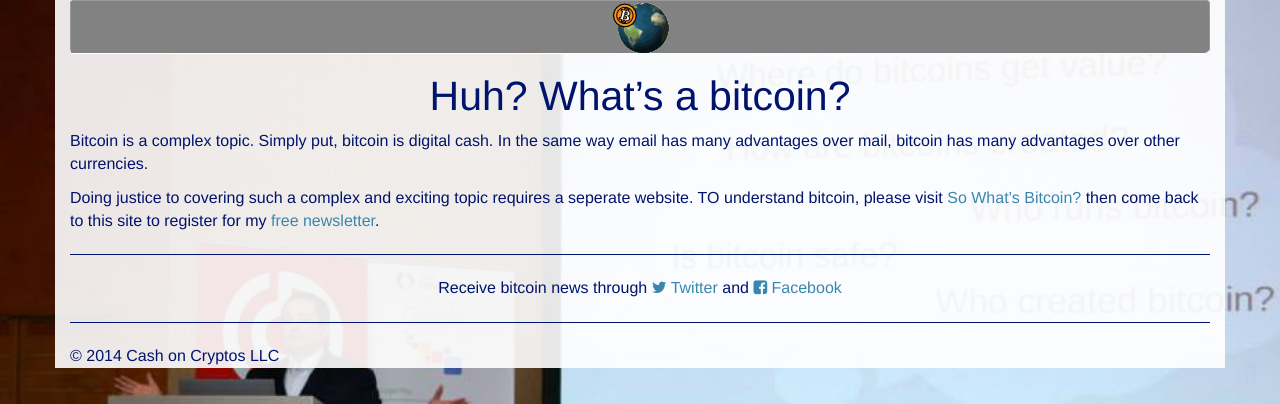
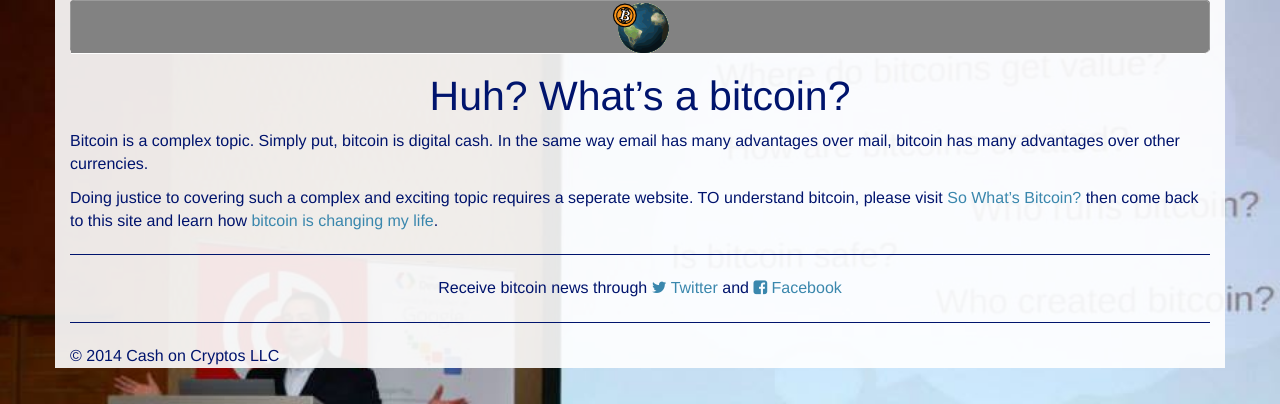
Before and after one commit to davidsilvasmith/cashoncryptos.com, a Jekyll site: the page built from what-is-bitcoin.md, in a window 1280 px wide. Shown: the top 404 px of the page. Built offline with Jekyll 4.4.1, drawn with Linux system fonts in a browser that asks for light colours; nearby versions of some CDN libraries.

Commit message:
updated what is bitcoin text

```diff
--- a/what-is-bitcoin.md
+++ b/what-is-bitcoin.md
@@ -8,4 +8,4 @@ permalink: /what-is-bitcoin/
 
 Bitcoin is a complex topic. Simply put, bitcoin is digital cash. In the same way email has many advantages over mail, bitcoin has many advantages over other currencies.
 
-Doing justice to covering such a complex and exciting topic requires a seperate website. TO understand bitcoin, please visit [So What's Bitcoin?](http://www.sowhatsbitcoin.com) then come back to this site to register for my [free newsletter](http://www.marketfy.com/product/cash-on-cryptos/).
+Doing justice to covering such a complex and exciting topic requires a seperate website. TO understand bitcoin, please visit [So What's Bitcoin?](http://www.sowhatsbitcoin.com) then come back to this site and learn how [bitcoin is changing my life](/investment-advice/).
```
